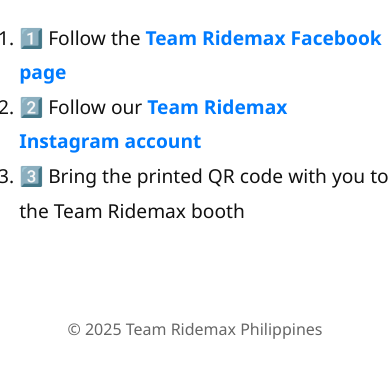
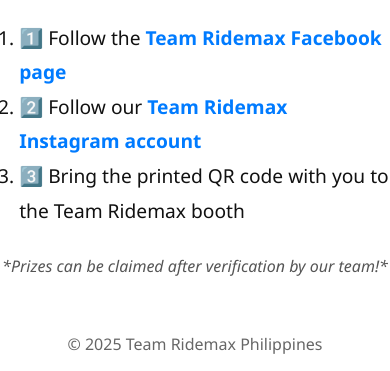
Before and after one commit to PDF-171/TEAMRIDEMAX-QUEST, a plain HTML site: page index.html in a window 390 px wide. Shown: the part 488-859 px from the top of the page. Drawn offline with nearby package versions, Linux system fonts and the light colour scheme.

Commit message:
Update index.html

```diff
--- a/index.html
+++ b/index.html
@@ -68,6 +68,13 @@
       text-decoration: underline;
     }
 
+    .disclaimer {
+      font-style: italic;
+      font-size: 1.1rem;
+      margin-top: 0.5rem;
+      color: #555;
+    }
+
     .note {
       margin-top: 2rem;
       background: var(--gray);
@@ -96,6 +103,9 @@
       .note {
         font-size: 1.2rem;
       }
+      .disclaimer {
+        font-size: 1rem;
+      }
     }
   </style>
 </head>
@@ -115,6 +125,8 @@
       <li>2️⃣ Follow our <a href="https://www.instagram.com/teamridemaxph/" target="_blank">Team Ridemax Instagram account</a></li>
       <li>3️⃣ Bring the printed QR code with you to the Team Ridemax booth</li>
     </ol>
+
+    <p class="disclaimer">*Prizes can be claimed after verification by our team!*</p>
   </main>
 
   <footer>© 2025 Team Ridemax Philippines</footer>
```
